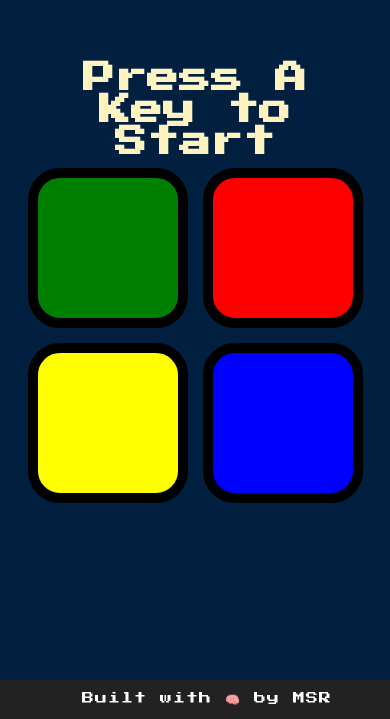
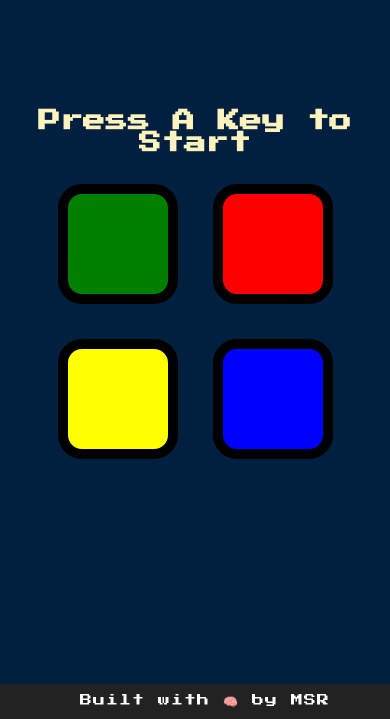
Before and after one commit to googlesgit/NeonSimon, a plain HTML site: page index.html in a window 390 px wide. Shown: the part 125-844 px from the top of the page. Drawn offline with nearby package versions, Linux system fonts and the light colour scheme.

Commit message:
Update styles.css
Added Media queries !

```diff
--- a/styles.css
+++ b/styles.css
@@ -80,3 +80,25 @@ footer p {
   letter-spacing: 1px;
   font-size: 12px;
 }
+
+@media (max-width: 600px) {
+  .btn {
+    height: 100px;
+    width: 100px;
+    margin: 10px;
+  }
+
+  #level-title {
+    font-size: 1.4rem;
+    margin: 20px 10px;
+  }
+
+  .container {
+    width: 90%;
+  }
+
+  footer {
+    font-size: 12px;
+    padding: 10px;
+  }
+}
```
